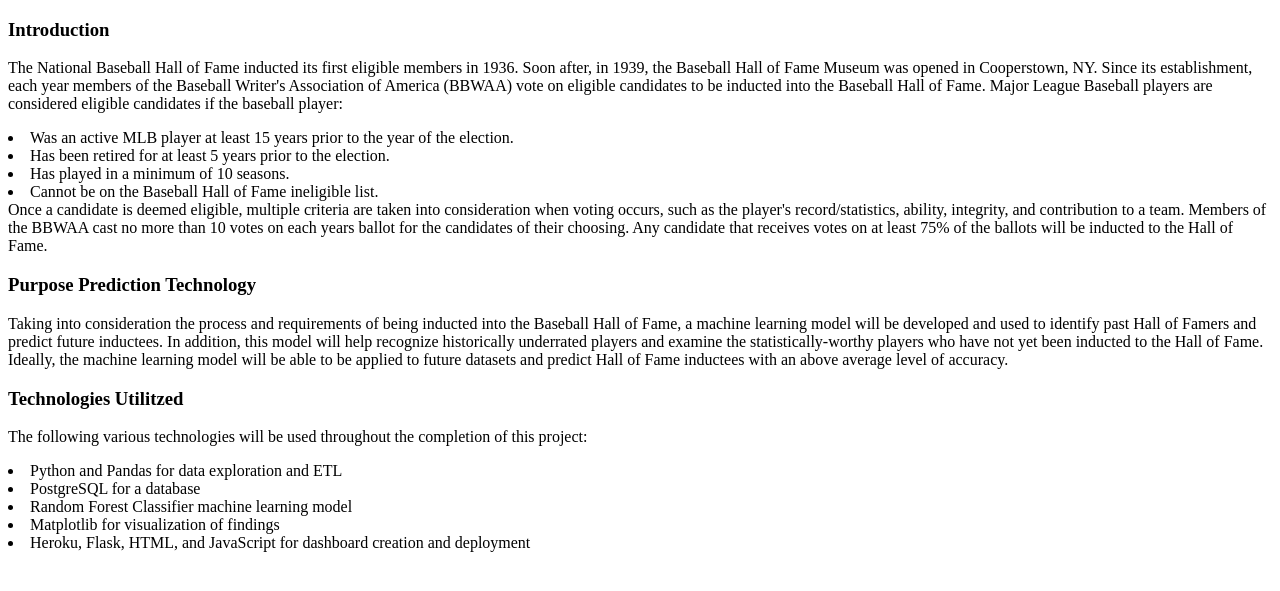
After one commit to greensleeves8/Final_Project_Baseball, a Flask app: a page that uses h_app/templates/background.html in a window 1280 px wide. The commit adds this page. Shown: the top 591 px of the page. Run offline with Flask 2, Linux system fonts and the light colour scheme; some libraries are stand-ins or nearby versions.

Commit message:
adding additional html pages, updating presentation, and readme

```diff
--- a/h_app/__init__.py
+++ b/h_app/__init__.py
@@ -9,14 +9,15 @@ app_h = Flask(__name__)
 app_h.config["MONGO_URI"] = os.environ['APP_SETTINGS']
 mongo = PyMongo(app_h)
 
+
 @app_h.route('/')
 def home():
     hall = mongo.db.hall.find_one()
     return render_template("index.html", hall=hall)
 
-@app_h.route('/Baseball')
+@app_h.route('/Background Knowledge')
 def Baseball():
-    return "<h1> Baseball Hall of Fame </h1>"
+    return render_template("background.html")
 
 # Create a scraping route
 
@@ -26,7 +27,7 @@ def scrape():
     hall_data = hof_scraping.scrape_all()
     hall.update({}, hall_data, upsert=True)
 
-    return redirect('/', code=302)
+    return redirect('scrape.html', code=302)
 
 
 if __name__ == "__main__":
--- /dev/null
+++ b/h_app/templates/background.html
@@ -0,0 +1,35 @@
+<!DOCTYPE html>
+<html lang="en">
+<head>
+    <meta charset="UTF-8">
+    <meta http-equiv="X-UA-Compatible" content="IE=edge">
+    <meta name="viewport" content="width=device-width, initial-scale=1.0">
+    <title>Background Knowledge</title>
+</head>
+<body>
+
+<h3> Introduction </h3>
+<p> The National Baseball Hall of Fame inducted its first eligible members in 1936. Soon after, in 1939, the Baseball Hall of Fame Museum was opened in Cooperstown, NY. Since its establishment, each year members of the Baseball Writer's Association of America (BBWAA) vote on eligible candidates to be inducted into the Baseball Hall of Fame. Major League Baseball players are considered eligible candidates if the baseball player:
+
+    <li>Was an active MLB player at least 15 years prior to the year of the election.</li>
+    <li>Has been retired for at least 5 years prior to the election.</li>
+    <li>Has played in a minimum of 10 seasons.</li>
+    <li>Cannot be on the Baseball Hall of Fame ineligible list.</li>
+    Once a candidate is deemed eligible, multiple criteria are taken into consideration when voting occurs, such as the player's record/statistics, ability, integrity, and contribution to a team. Members of the BBWAA cast no more than 10 votes on each years ballot for the candidates of their choosing. Any candidate that receives votes on at least 75% of the ballots will be inducted to the Hall of Fame.</h4>
+</p>
+
+<h3>Purpose Prediction Technology</h3>
+<p>Taking into consideration the process and requirements of being inducted into the Baseball Hall of Fame, a machine learning model will be developed and used to identify past Hall of Famers and predict future inductees. In addition, this model will help recognize historically underrated players and examine the statistically-worthy players who have not yet been inducted to the Hall of Fame. Ideally, the machine learning model will be able to be applied to future datasets and predict Hall of Fame inductees with an above average level of accuracy.</p>
+
+<h3>Technologies Utilitzed</h3>
+
+<p>The following various technologies will be used throughout the completion of this project:</p>
+
+<li>Python and Pandas for data exploration and ETL</li>
+<li>PostgreSQL for a database</li>
+<li>Random Forest Classifier machine learning model</li>
+<li>Matplotlib for visualization of findings</li>
+<li>Heroku, Flask, HTML, and JavaScript for dashboard creation and deployment</li>
+
+</body>
+</html>
--- a/hof_scraping.py
+++ b/hof_scraping.py
@@ -4,6 +4,7 @@ from selenium import webdriver
 from webdriver_manager.chrome import ChromeDriverManager
 from bs4 import BeautifulSoup as soup
 import datetime as dt
+import os
 
 
 def scrape_all():
```
Also changed, not shown: Marp_Presentation_Outline.md (+51 -33 lines), h_app/templates/index.html (+3 -36 lines), h_app/templates/scrape.html (added, +37 -0 lines), README.md.
